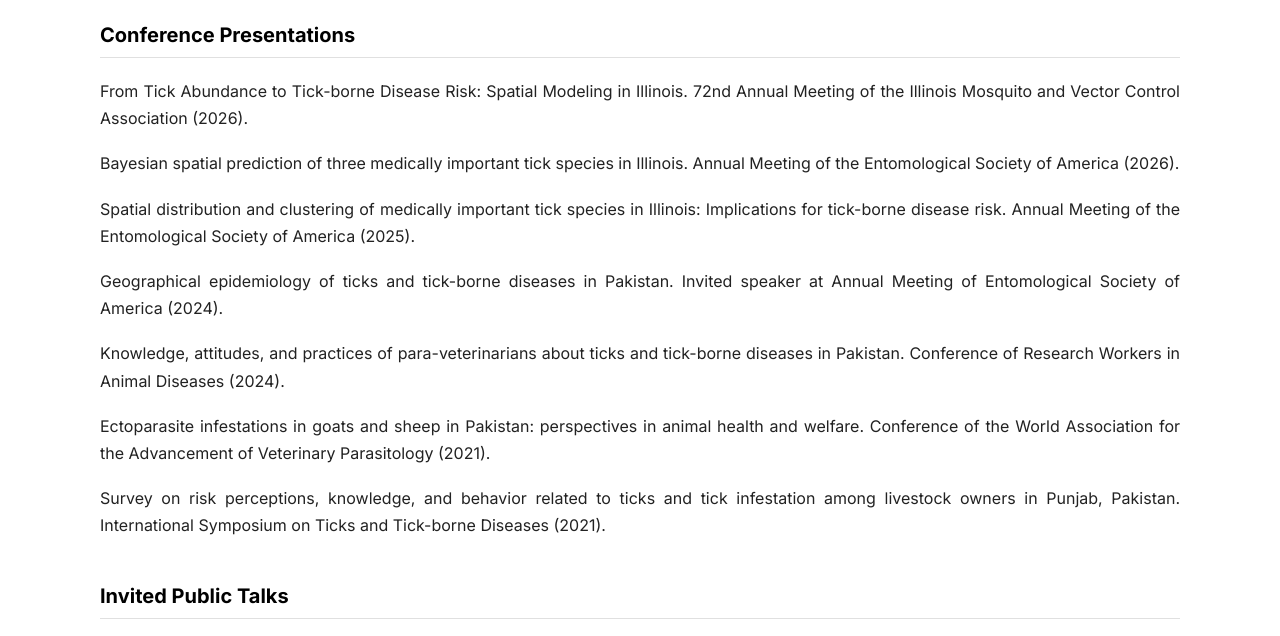
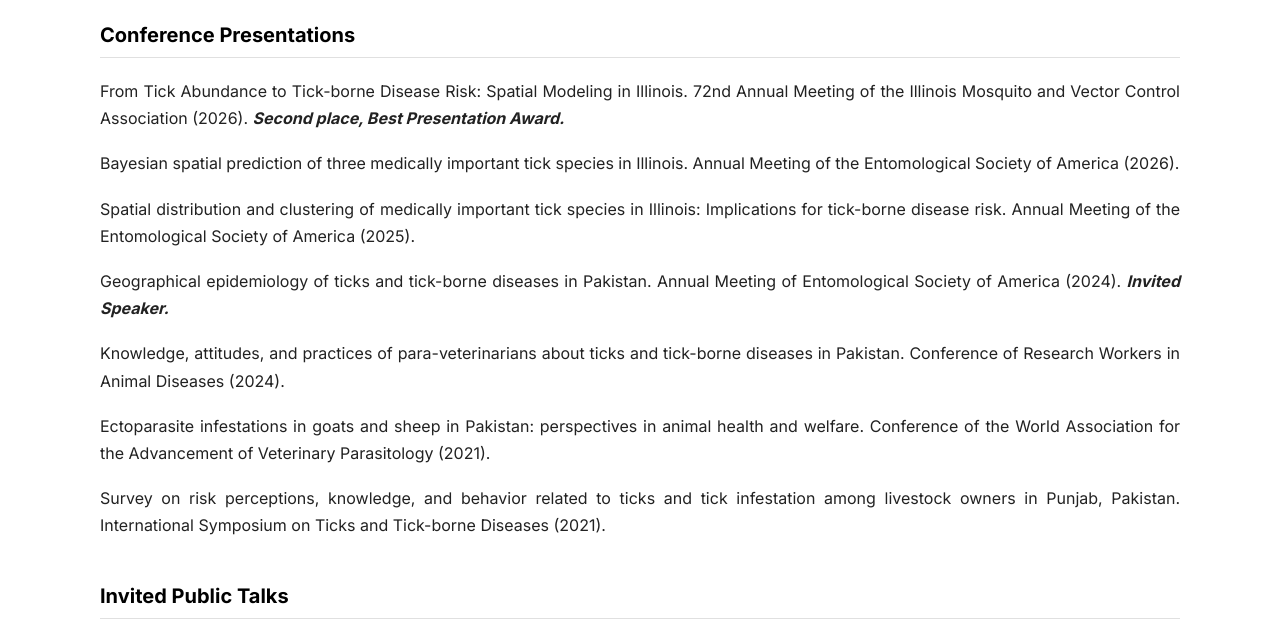
Before and after one commit to abrarhussain95/abrarhussain95.github.io, a plain HTML site: page communication.html in a window 1280 px wide. Shown: the part 159-795 px from the top of the page. Drawn offline with nearby package versions, Linux system fonts and the light colour scheme.

Commit message:
Update communication.html

```diff
--- a/communication.html
+++ b/communication.html
@@ -47,9 +47,9 @@
     <p>
 	  From Tick Abundance to Tick-borne Disease Risk: Spatial Modeling in Illinois.
 	  72nd Annual Meeting of the Illinois Mosquito and Vector Control Association (2026).
+	  <strong><em>Second place, Best Presentation Award.</em></strong>
 	</p>
 	</div>
-
     <div class="paper-item">
       <p>
         Bayesian spatial prediction of three medically important tick species in Illinois.
@@ -67,10 +67,10 @@
     <div class="paper-item">
 	<p>
 	  Geographical epidemiology of ticks and tick-borne diseases in Pakistan.
-        Invited speaker at Annual Meeting of Entomological Society of America (2024).
+	  Annual Meeting of Entomological Society of America (2024).
+	  <strong><em>Invited Speaker.</em></strong>
 	</p>
     </div>
-
     <div class="paper-item">
       <p>
         Knowledge, attitudes, and practices of para-veterinarians about ticks and tick-borne diseases in Pakistan.
```
Lines whose indentation alone changed are shown as unchanged.
